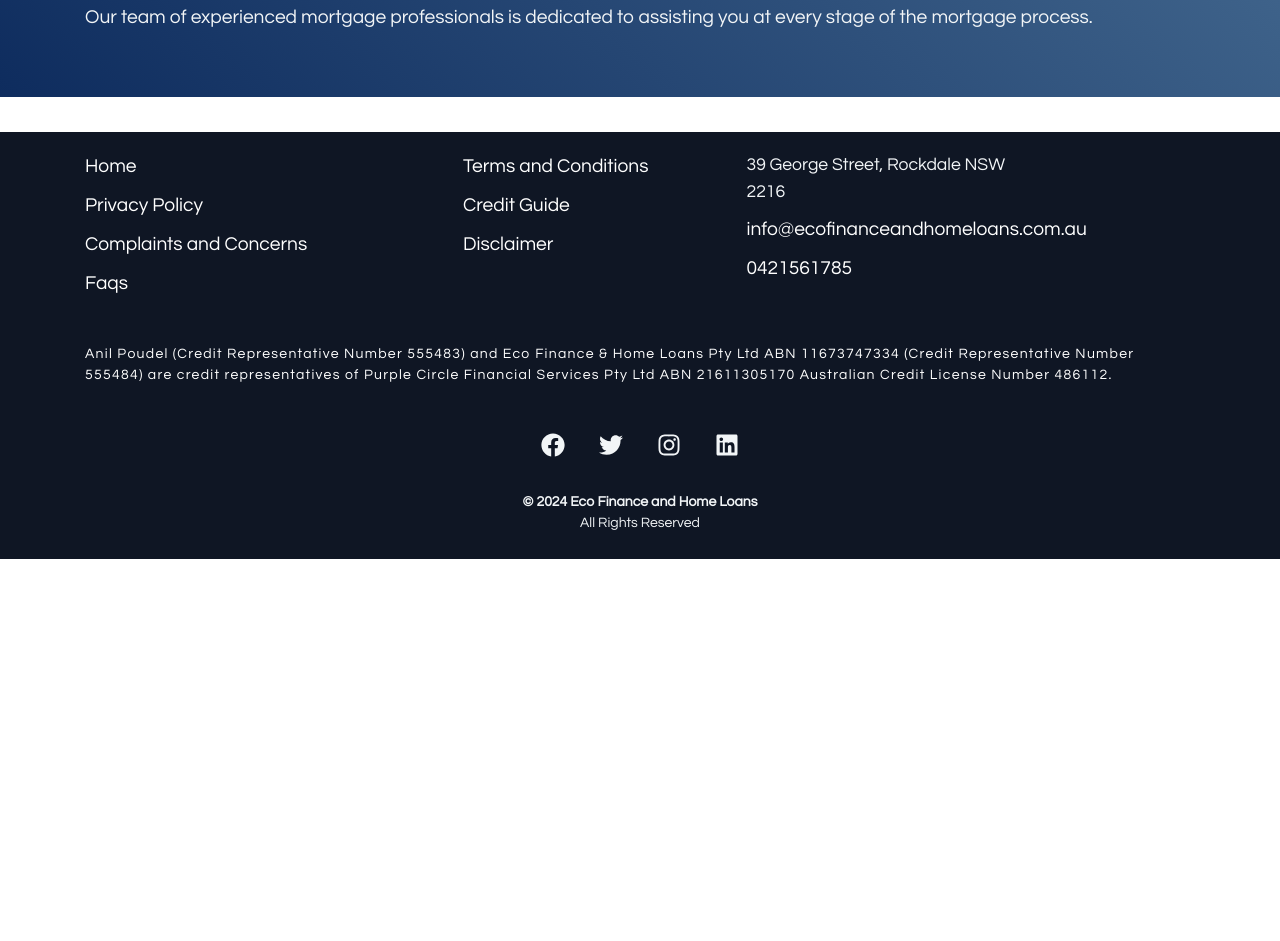
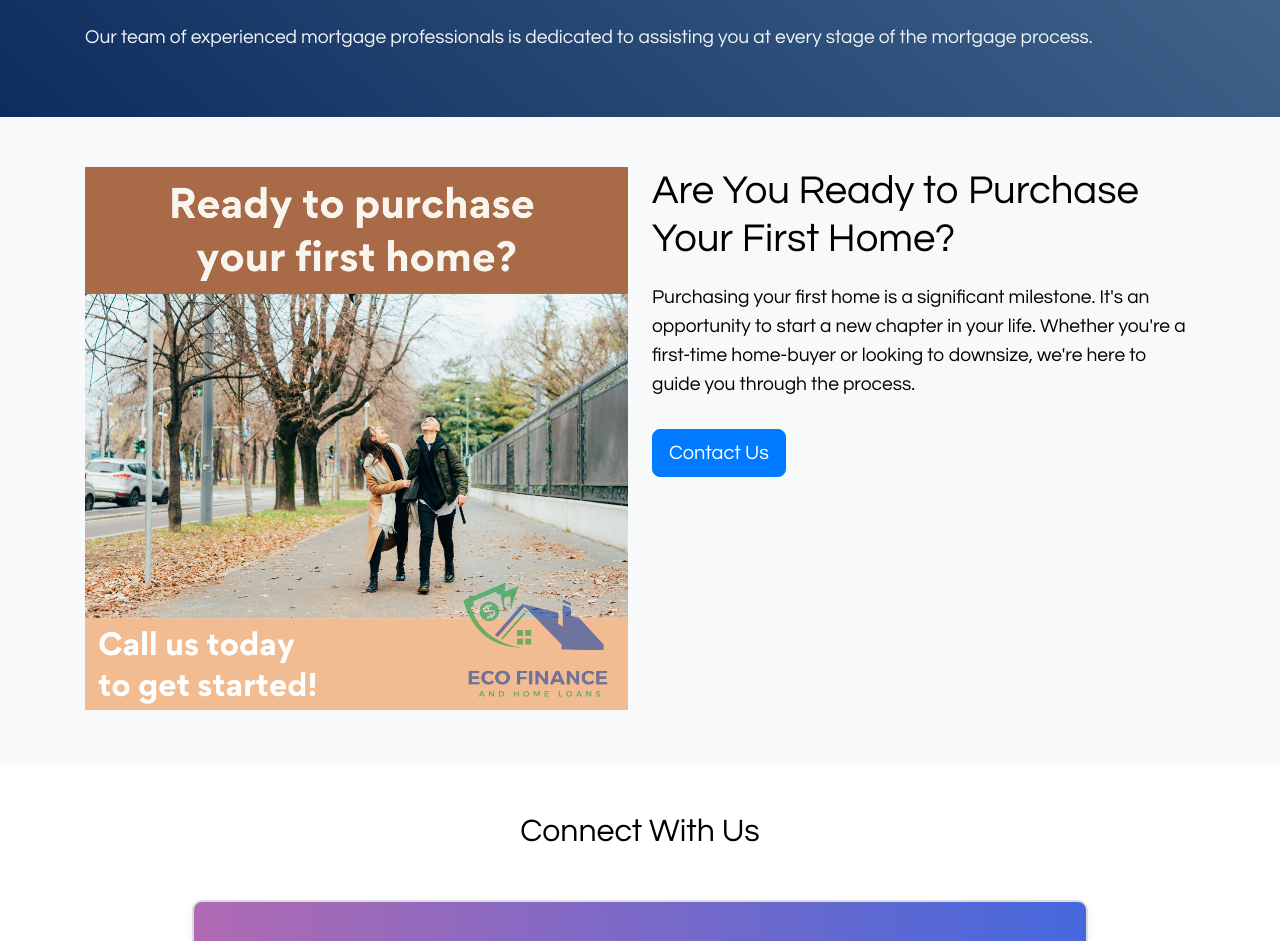
Before and after one commit to manutdmohit/eco-finance, a Next.js app: page /home in a window 1280 px wide. Shown: the part 1889-2830 px from the top of the page. Before the commit the page ends 2448 px from the top, so only its background shows below. Built offline with nearby package versions, Linux system fonts and the light colour scheme.

Commit message:
Add description and Contact-Form

```diff
--- a/app/home/page.tsx
+++ b/app/home/page.tsx
@@ -4,6 +4,8 @@ import TopBar from '../components/Top/top';
 import Wrapper from '../components/Wrapper/wrapper';
 import Introduction from '../components/Introduction/Introduction';
 import AssistanceSection from '../components/Assist/Assist';
+import FirstHomeSection from '../components/First Home/FirstHomeSection';
+import { Form } from '../contact-us/page';
 
 const Home = () => {
   return (
@@ -12,6 +14,8 @@ const Home = () => {
       <Wrapper />
       <Introduction />
       <AssistanceSection />
+      <FirstHomeSection />
+      <Form />
       <Footer />
     </div>
   );
```
